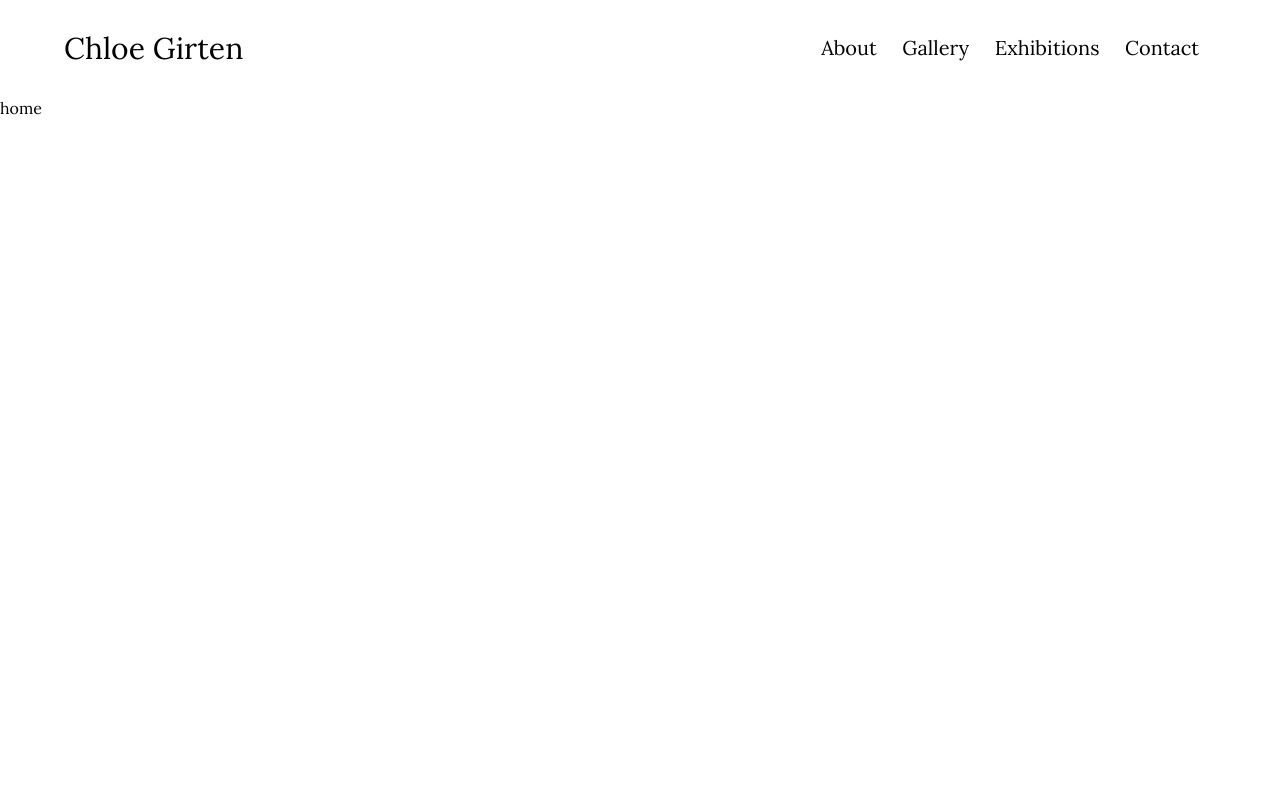
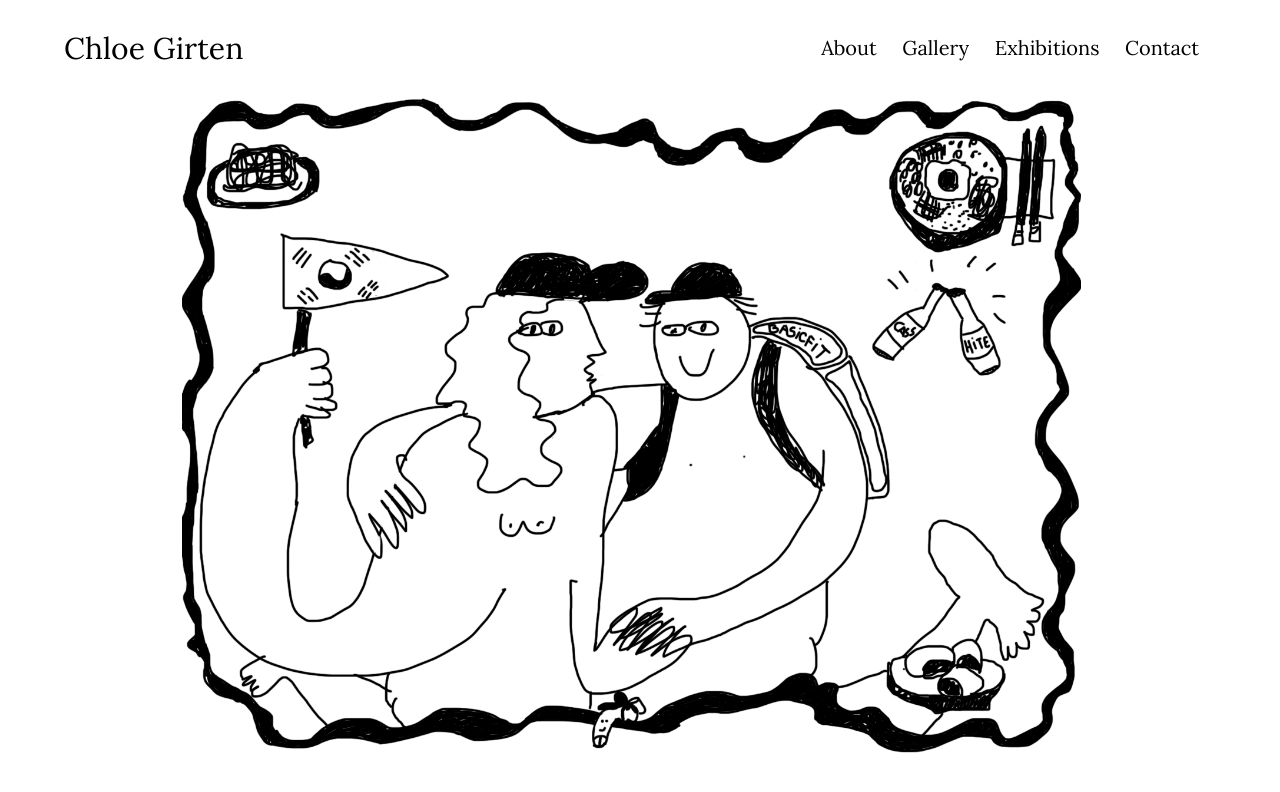
Before and after one commit to zax-pfe/Chloe-Next, a Next.js app: page / in a window 1280 px wide. Shown: the top 792 px of the page. Built offline with nearby package versions, Linux system fonts and the light colour scheme.

Commit message:
homepage added

```diff
--- a/src/app/page.tsx
+++ b/src/app/page.tsx
@@ -1,11 +1,14 @@
 "use client";
 import Image from "next/image";
-import Navbar from "@/components/navbar";
-import NavbarPhone from "@/components/navbar-phone";
-import { useEffect } from "react";
-import useLockBodyScroll from "@/hooks/AdjustScrollBar";
+import useLockBodyScroll from "@/hooks/adjustScrollBar";
+import gif from "../assets/home/NE.gif";
+import "@/styles/home.css";
 
 export default function Home() {
   useLockBodyScroll();
-  return <div>home</div>;
+  return (
+    <div className="homeIllustration-container">
+      <Image className="homeIllustration" src={gif} alt="korean gif" />
+    </div>
+  );
 }
--- /dev/null
+++ b/src/styles/home.css
@@ -0,0 +1,14 @@
+/* .homeIllustration-container {
+  display: flex;
+  justify-content: center;
+  align-items: center;
+  max-height: 90vh;
+  max-width: 100vw;
+} */
+
+.homeIllustration {
+  width: 100%;
+  height: 100%;
+  object-fit: contain;
+  max-height: 87vh;
+}
```
Also changed, not shown: src/assets/home/NE.gif (added).
